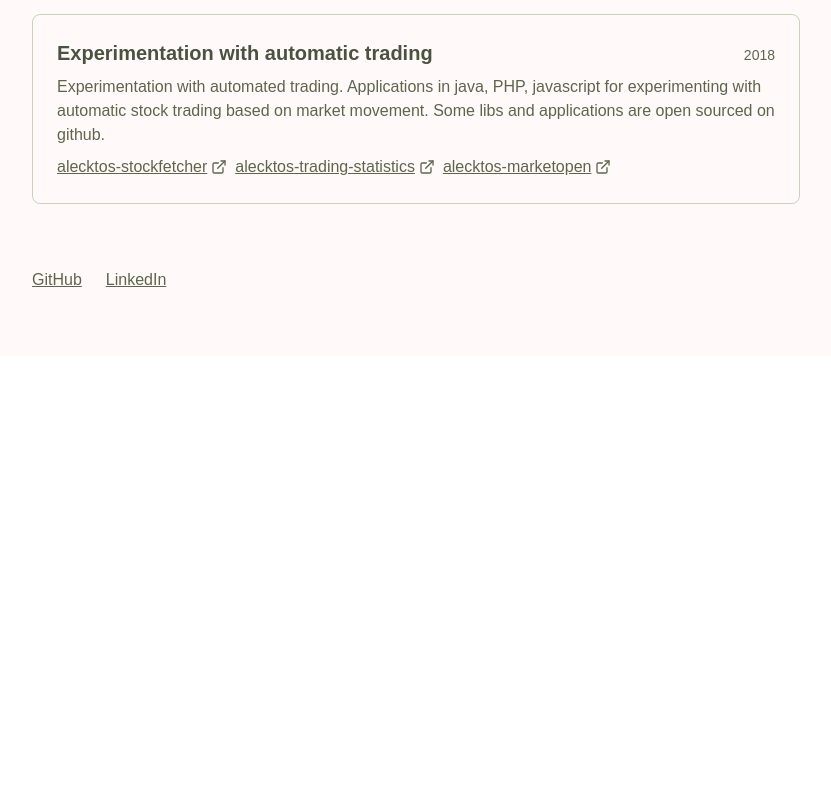
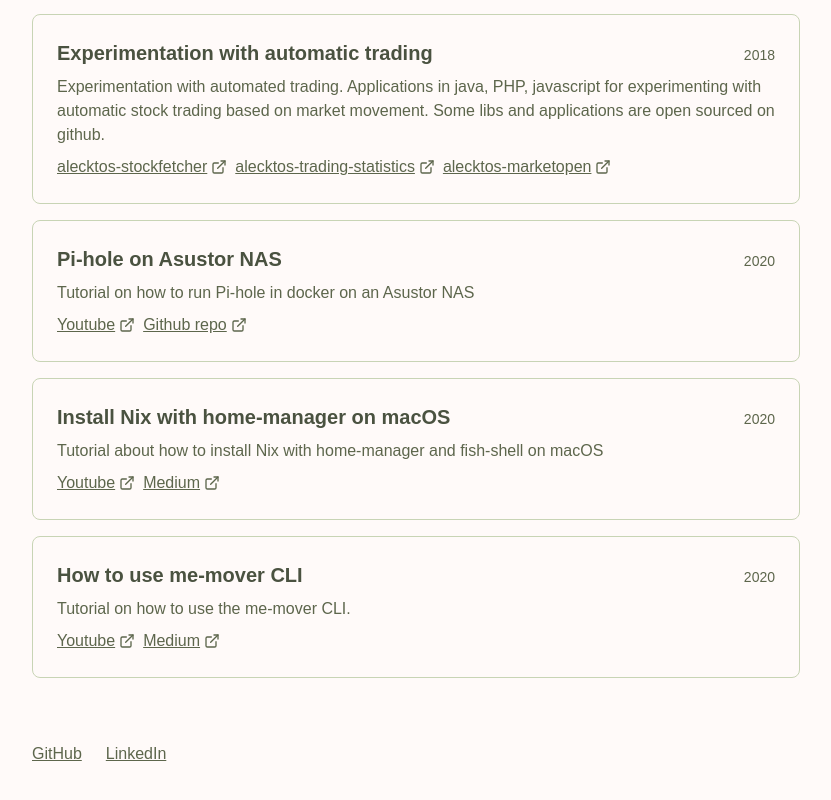
Before and after one commit to Alecktos/alecktos-website, a Next.js app: page / in a window 1280 px wide. Shown: the part 1192-1992 px from the top of the page, without its empty margins (224-1055 px from the left). Before the commit the page ends 1548 px from the top, so only its background shows below. Built offline with nearby package versions, Linux system fonts and the light colour scheme.

Commit message:
Add more projects

```diff
--- a/app/page.tsx
+++ b/app/page.tsx
@@ -53,7 +53,37 @@ const projects: Project[] = [
 			},
 			{displayName: "alecktos-marketopen", href: "https://github.com/Alecktos/alecktos-marketopen"}
 		]
-	}
+	},
+	{
+		title: "Pi-hole on Asustor NAS",
+		year: "2020",
+		description: "Tutorial on how to run Pi-hole in docker on an Asustor NAS",
+		externalLinks: [
+			{displayName: "Youtube", href: "https://www.youtube.com/watch?v=7ZeRr5VS7tI"},
+			{displayName: "Github repo", href: "https://github.com/Alecktos/pi-hole-docker-asustor"}
+		]
+	},
+	{
+		title: "Install Nix with home-manager on macOS",
+		description: "Tutorial about how to install Nix with home-manager and fish-shell on macOS",
+		year: "2020",
+		externalLinks: [
+			{displayName: "Youtube", href: "https://www.youtube.com/watch?v=0LwF8wH8zQA&t"},
+			{displayName: "Medium", href: "https://alecktos.medium.com/nix-home-manager-fish-shell-on-mac-bbd2a598742"}
+		]
+	},
+	{
+		title: "How to use me-mover CLI",
+		description: "Tutorial on how to use the me-mover CLI.",
+		year: "2020",
+		externalLinks: [
+			{displayName: "Youtube", href: "https://www.youtube.com/watch?v=sd8W90gviqI"},
+			{
+				displayName: "Medium",
+				href: "https://alecktos.medium.com/me-mover-organize-your-tv-shows-and-movies-6f6e65f7aedb"
+			}
+		]
+	},
 ];
 
 const GITHUB_URL = "https://github.com/Alecktos";
```
